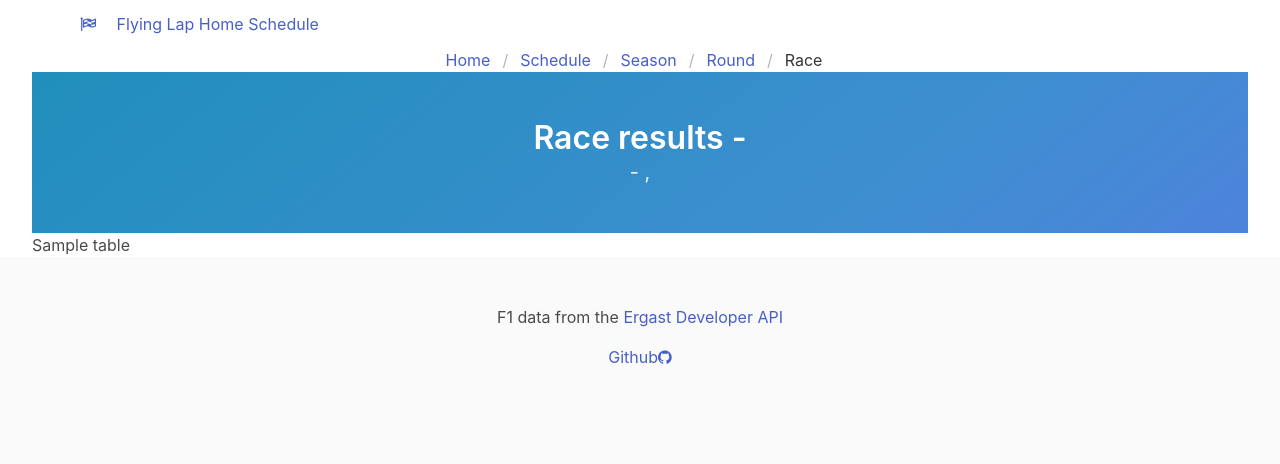
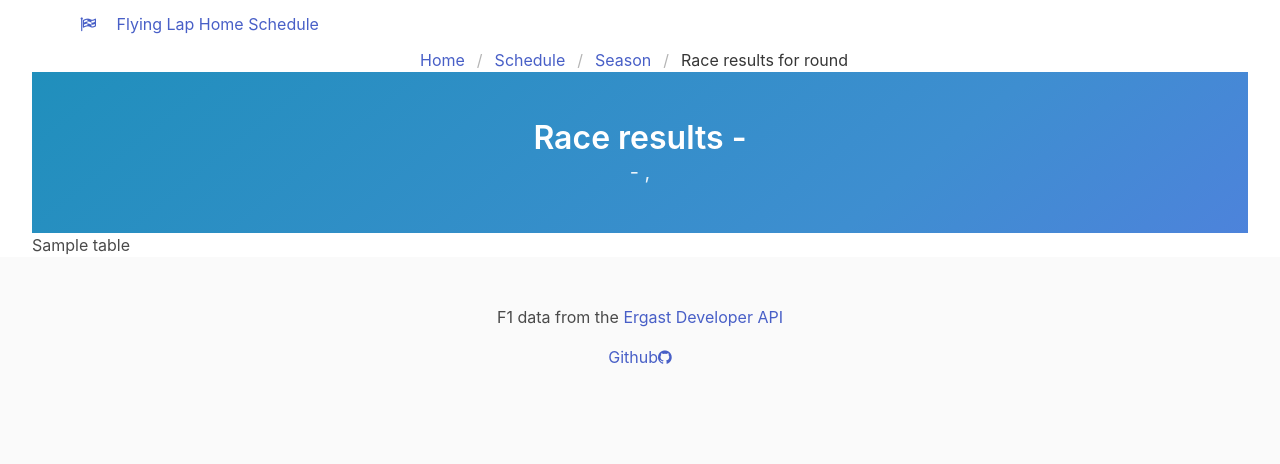
Before and after one commit to MrNime/Flying-Lap, a Flask app: template templates/raceresult.html in a window 1280 px wide. Shown: the top 464 px of the page. Run offline with Flask 2, Linux system fonts and the light colour scheme; the template is opened without the code that fills it: most values are stand-ins (such as "Sample title", 1, 10 or a date in 2020); some libraries are stand-ins or nearby versions.

Commit message:
changed breadcrumbs

```diff
--- a/templates/qualifyingresult.html
+++ b/templates/qualifyingresult.html
@@ -11,8 +11,7 @@
             <li><a href="{{ url_for('home') }}">Home</a></li>
             <li><a href="{{ url_for('schedule_page', year=2017) }}">Schedule</a></li>
             <li><a href="{{ url_for('schedule_page', year=season) }}">Season {{ season }}</a></li>
-            <li><a href="{{ url_for('qualy_results', season=season, ronde=round) }}">Round {{ round }}</a></li>
-            <li class="is-active"><a>Qualifying</a></li>
+            <li class="is-active"><a href="{{ url_for('qualy_results', season=season, ronde=round) }}">Qualifying results for round {{ round }}</a></li>
           </ul>
         </nav>
     </section>
--- a/templates/raceresult.html
+++ b/templates/raceresult.html
@@ -11,8 +11,7 @@
             <li><a href="{{ url_for('home') }}">Home</a></li>
             <li><a href="{{ url_for('schedule_page', year=2017) }}">Schedule</a></li>
             <li><a href="{{ url_for('schedule_page', year=season) }}">Season {{ season }}</a></li>
-            <li><a href="{{ url_for('race_results', season=season, ronde=round) }}">Round {{ round }}</a></li>
-            <li class="is-active"><a>Race</a></li>
+            <li class="is-active"><a href="{{ url_for('race_results', season=season, ronde=round) }}">Race results for round {{ round }}</a></li>
           </ul>
         </nav>
     </section>
```
